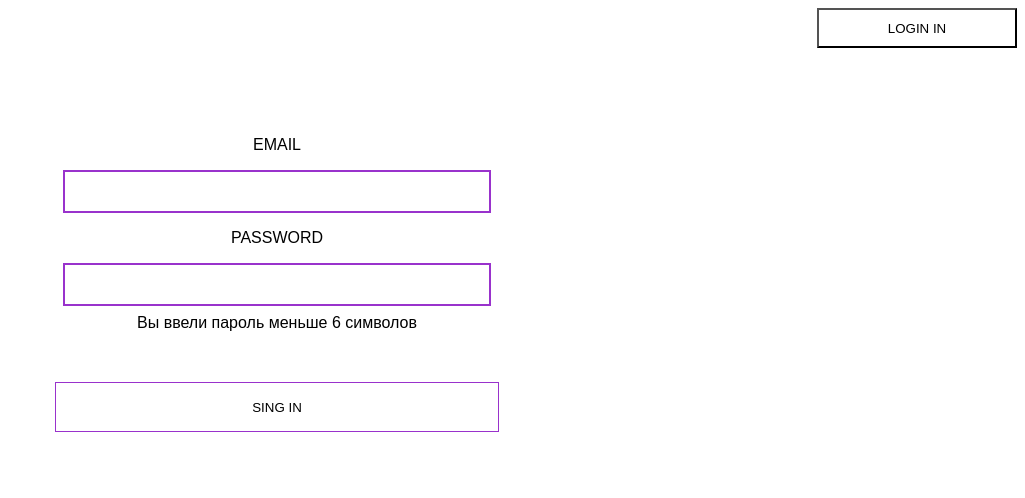
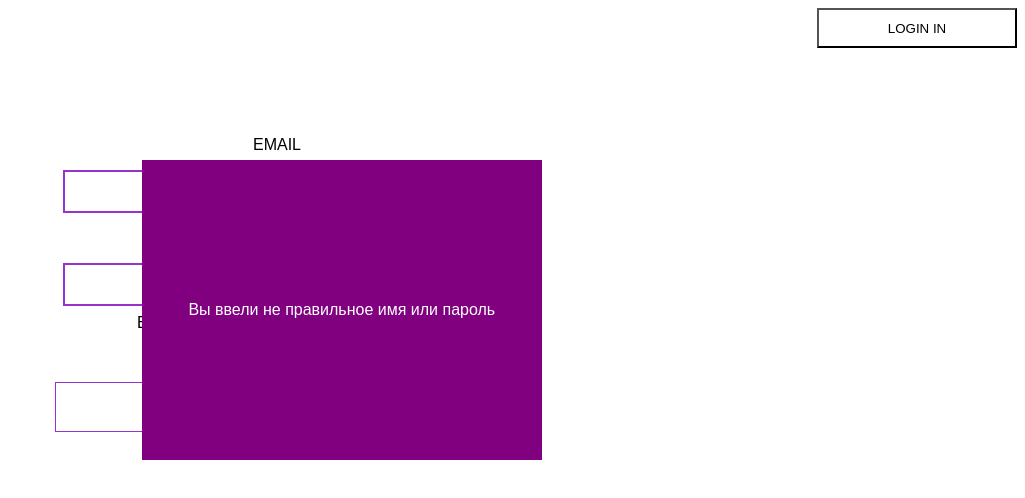
Before and after one commit to stepyarik395/Autorization-app, a React (Create React App) app: page /login in a window 1280 px wide. Shown: the top 498 px of the page, without its empty margins (255-1280 px from the left). Built offline with nearby package versions, Linux system fonts and the light colour scheme.

Commit message:
modal-window

```diff
--- a/src/components/Actions/Actions.js
+++ b/src/components/Actions/Actions.js
@@ -1,6 +1,4 @@
 import requestHendler from '../RequestHendler/RequsetHendler';
-
-
 
 export const userPost = users => {
 console.log(users);
@@ -20,13 +18,6 @@ console.log(users);
 			})
 		}
   }
-  // const loginUser = userObj => ({
-  //     type: 'LOGIN_USER',
-  //     payload: userObj
-	// })
-
-
-
 	export const userSign = users =>{
 		return dispatch => {
 			const options = {
@@ -41,19 +32,12 @@ console.log(users);
 			})
 			.catch(error => {
 				let errObj = JSON.parse(JSON.stringify(error));
-				console.log(errObj);
+				dispatch(modalwrap);
 			});
 		}
 	}
 
-
-	export const modalTogle = users => {
-
-		return dispatch =>{
-			// dispatch(modalToggle)
-
-
-		}
-
-
-	}
+const modalwrap = {
+	type:'SHOW_MODAL',
+	payload:true
+}
--- a/src/components/Modals/ModalErrorPassword.js
+++ b/src/components/Modals/ModalErrorPassword.js
@@ -1,4 +1,5 @@
 import React, { Component } from 'react';
+import {DivWrapperModal,StyleSpanText} from "../Modals/ModalStyles";
 
 
 
@@ -11,7 +12,12 @@ class ModalErrorPassword extends Component{
     render(){
         return(
             <div>
-                12312
+							<DivWrapperModal>
+							<StyleSpanText>
+								Вы ввели не правильное имя или пароль
+								</StyleSpanText>
+							</DivWrapperModal>
+
             </div>
 
         );
--- /dev/null
+++ b/src/components/Modals/ModalStyles.js
@@ -0,0 +1,22 @@
+import styled from 'styled-components';
+
+
+
+export const DivWrapperModal = styled.div`
+display:flex;
+align-items:center;
+justify-content:center;
+top:20%;
+right:25%;
+left:31%;
+position:absolute;
+width:400px;
+height:300px;
+background-color:purple;
+`
+
+export const StyleSpanText = styled.span`
+display:block;
+color:#fff;
+font-size:1rem;
+`
--- a/src/index.js
+++ b/src/index.js
@@ -11,7 +11,7 @@ import thunk from 'redux-thunk';
 
 const initialState = {
   currentUserToken: {},
-  showModalError:false
+  showModalError:true
 }
 const reducers = (state = initialState, action) =>{
   switch (action.type) {
```
Also changed, not shown: src/components/Sign/Sign.js (+0 -12 lines).
